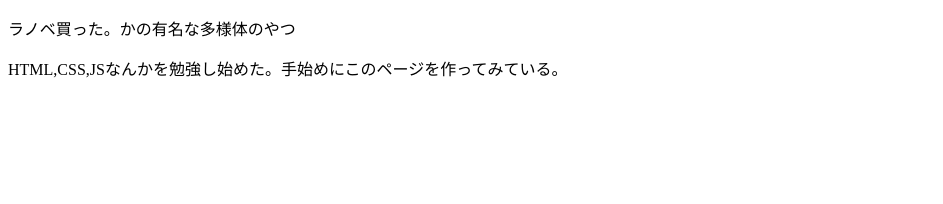
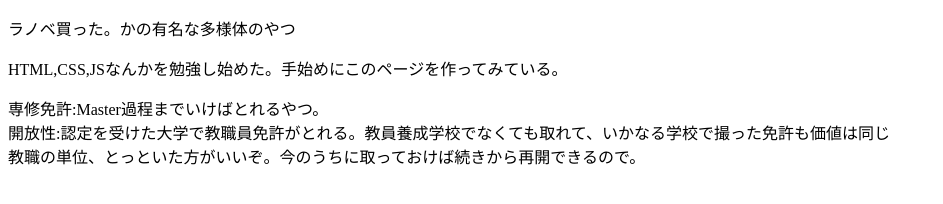
Before and after one commit to Makre38/saba_home, a plain HTML site: page lernen.html in a window 1280 px wide. Shown: the whole page, without its empty margins (0-943 px from the left). Drawn offline with Linux system fonts and the light colour scheme.

Commit message:
Update lernen.html

```diff
--- a/lernen.html
+++ b/lernen.html
@@ -3,7 +3,10 @@
     <body>
         <p>ラノベ買った。かの有名な多様体のやつ</p>
         <p>HTML,CSS,JSなんかを勉強し始めた。手始めにこのページを作ってみている。</p>
-
+        専修免許:Master過程までいけばとれるやつ。<br>
+        開放性:認定を受けた大学で教職員免許がとれる。教員養成学校でなくても取れて、いかなる学校で撮った免許も価値は同じ
+        <br>
+        教職の単位、とっといた方がいいぞ。今のうちに取っておけば続きから再開できるので。
     </body>
 
 </html>
```
